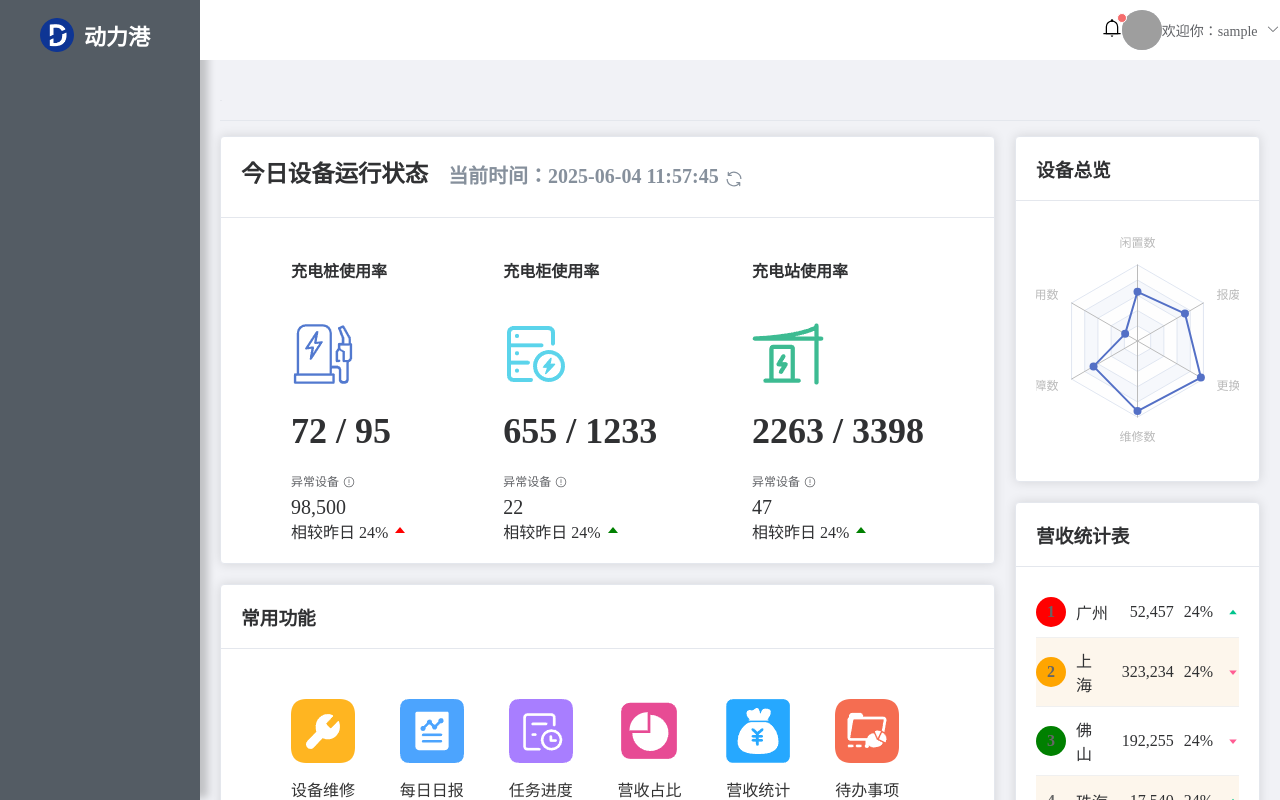
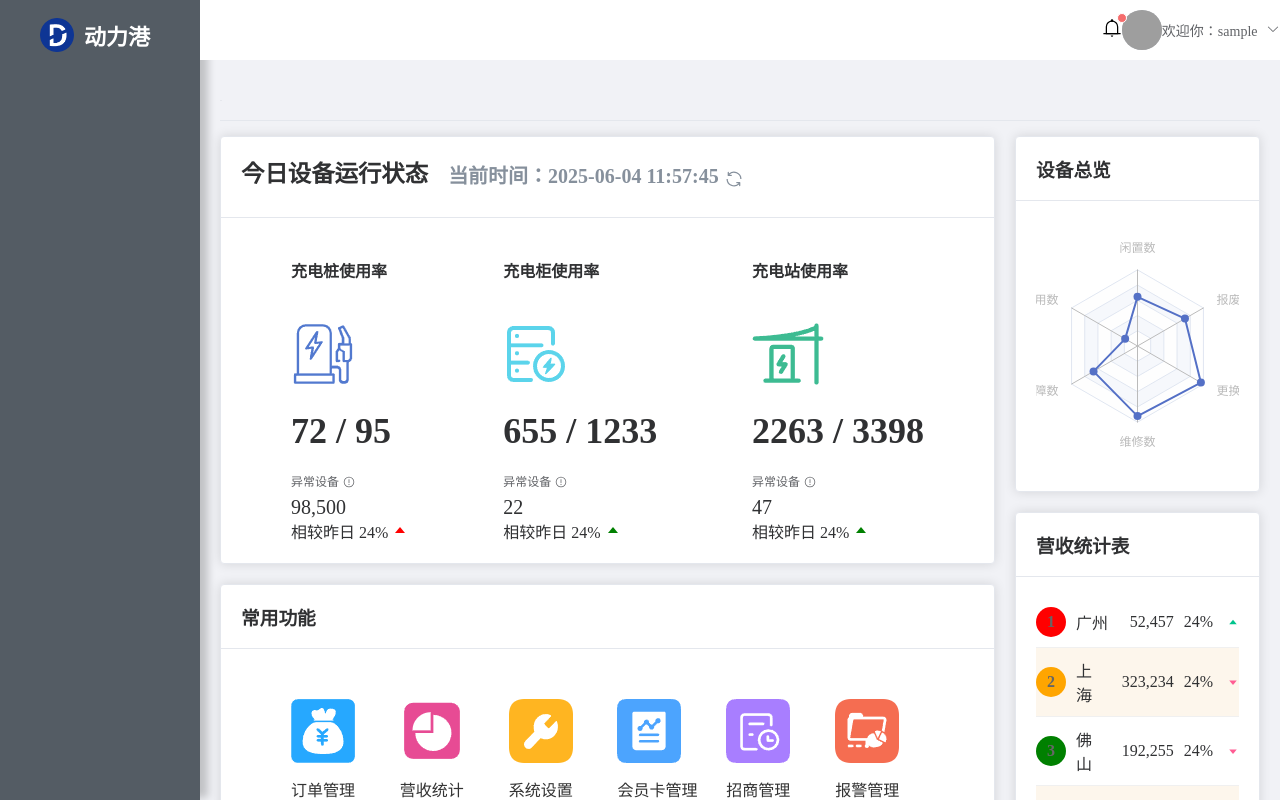
Before and after one commit to bilibiliztg/demo, a Vue app: page /dashboard in a window 1280 px wide. Built offline with nearby package versions, Linux system fonts and the light colour scheme; sample sign-in values are in the browser's storage; grey boxes are pictures that could not be loaded; the HTML template or start-up script is replaced by a standard one.

Commit message:
常用功能补充路由跳转

```diff
--- a/src/views/dashboard/DashBoard.vue
+++ b/src/views/dashboard/DashBoard.vue
@@ -126,30 +126,30 @@
               <h1>常用功能</h1>
             </div>
           </template>
-          <div class="quick mt mb">
+          <div class="quick mt mb" @click="handleQuickClick">
             <el-col :span="4">
-              <img :src="repair" />
-              <p>设备维修</p>
+              <img :src="money" data-route="/operations/orders" style="cursor: pointer" />
+              <p>订单管理</p>
             </el-col>
             <el-col :span="4">
-              <img :src="daily" />
-              <p>每日日报</p>
-            </el-col>
-            <el-col :span="4">
-              <img :src="progress" />
-              <p>任务进度</p>
-            </el-col>
-            <el-col :span="4">
-              <img :src="total" />
-              <p>营收占比</p>
-            </el-col>
-            <el-col :span="4">
-              <img :src="money" />
+              <img :src="total" data-route="/chargingstation/revenue" style="cursor: pointer" />
               <p>营收统计</p>
             </el-col>
             <el-col :span="4">
-              <img :src="remain" />
-              <p>待办事项</p>
+              <img :src="repair" data-route="/system" style="cursor: pointer" />
+              <p>系统设置</p>
+            </el-col>
+            <el-col :span="4">
+              <img :src="daily" data-route="/equipment" style="cursor: pointer" />
+              <p>会员卡管理</p>
+            </el-col>
+            <el-col :span="4">
+              <img :src="progress" data-route="/document" style="cursor: pointer" />
+              <p>招商管理</p>
+            </el-col>
+            <el-col :span="4">
+              <img :src="remain" data-route="/alarm" style="cursor: pointer" />
+              <p>报警管理</p>
             </el-col>
           </div>
         </el-card>
@@ -177,7 +177,7 @@
               <h1>设备总览</h1>
             </div>
           </template>
-          <div ref="leidaRef" style="width: 100%; height: 240px"></div>
+          <div ref="leidaRef" style="width: 100%; height: 250px"></div>
         </el-card>
 
         <el-card class="mt">
@@ -241,10 +241,39 @@ import daily from '@/assets/daily.png'
 import { onMounted, onUnmounted, ref } from 'vue'
 import { useChart } from '@/hooks/useChart'
 import { getLineStatistic, getGraphStatistic, getLeidaGraph, getTopCityRank } from '@/api/dashboard'
+import { useRoute, useRouter } from 'vue-router'
+import { useTabsStore } from '@/stores/tabStore'
+import { useUserStore } from '@/stores/userStore'
 
 // 定义响应式变量存储当前时间
 const currentTime = ref('')
 let timer: number | null = null
+
+const router = useRouter()
+const tabsStore = useTabsStore()
+const userStore = useUserStore()
+//常用功能路由跳转
+const handleQuickClick = (event: MouseEvent) => {
+  // 获取点击的目标元素
+  let target = event.target as HTMLElement
+  // 向上查找带有 data-route 属性的 img 元素
+  while (target && target !== event.currentTarget) {
+    if (target.tagName === 'IMG' && target.hasAttribute('data-route')) {
+      const routeKey = target.getAttribute('data-route') as string
+      if (routeKey) {
+        const currentMenu = userStore.getMenuByUrl(routeKey, userStore.menu)
+        if (currentMenu) {
+          tabsStore.addTab(currentMenu)
+        }
+        router.push({ path: routeKey })
+      } else {
+        console.warn(`未找到 ${routeKey} 对应的路由`)
+      }
+      break
+    }
+    target = target.parentElement as HTMLElement
+  }
+}
 
 // 电量统计折线图
 const chartLineRef = ref(null)
@@ -417,6 +446,18 @@ const setLeidaData = async () => {
         { name: '报废数', max: 250 },
       ],
     },
+    tooltip: {
+      trigger: 'axis',
+      // 自定义提示框内容
+      formatter: function (params) {
+        if (!params || params.length === 0) return ''
+        let result = `${params[0].seriesName}<br/>`
+        params.forEach((item) => {
+          result += `${item.axisValue}: ${item.value}<br/>`
+        })
+        return result
+      },
+    },
     series: [
       {
         name: 'Budget vs spending',
```
